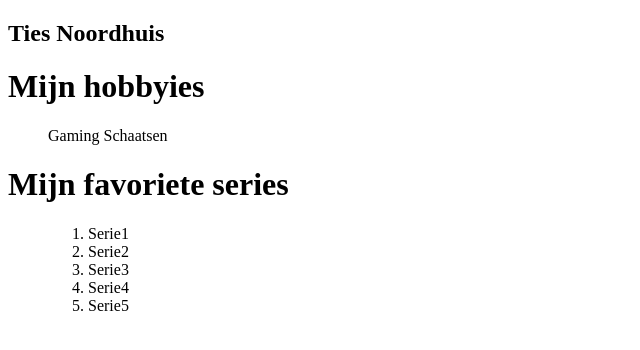
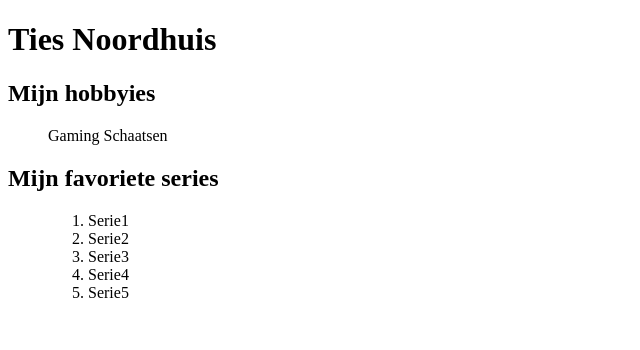
Before and after one commit to Ricco022/Wie-ben-ik-d1079b83, a plain HTML site: page index.html in a window 1280 px wide. Shown: the whole page, without its empty margins (0-640 px from the left). Drawn offline with Linux system fonts and the light colour scheme.

Commit message:
Uitwerking van de exercise

```diff
--- a/index.html
+++ b/index.html
@@ -5,13 +5,13 @@
     <title>Mijn website</title>
   </head>
   <body>
-    <h2>Ties Noordhuis</h2>
-      <h1>Mijn hobbyies</h1>
+    <h1>Ties Noordhuis</h1>
+      <h2>Mijn hobbyies</h2>
   <ul>
       Gaming
       Schaatsen
   </ul>
-      <h1>Mijn favoriete series</h1>
+      <h2>Mijn favoriete series</h2>
   <ul>
       <ol>
           <li>Serie1</li>
```
